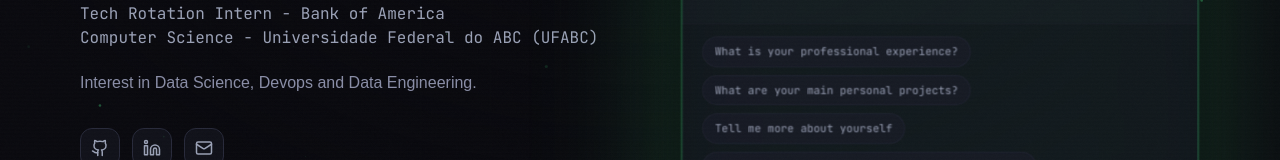
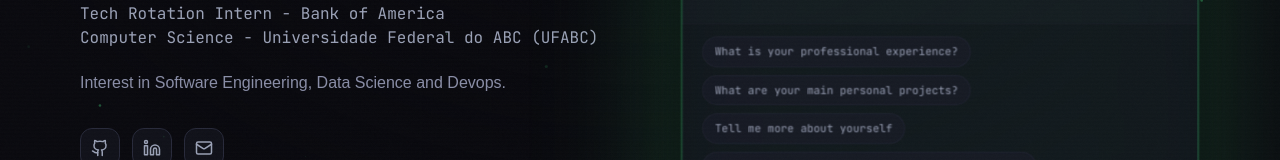
Before and after one commit to Netreck/Portfolio, a React (Vite) app in the folder web/: page /#about in a window 1280 px wide. Shown: the part 571-731 px from the top of the page. Built offline with nearby package versions, Linux system fonts and the light colour scheme; no server answers; a web font is replaced by a local one.

Commit message:
change frontend - final test CI/CD

```diff
--- a/web/src/components/Hero.tsx
+++ b/web/src/components/Hero.tsx
@@ -116,7 +116,7 @@
             variants={fadeUp}
             className="mt-5 max-w-lg font-body text-base leading-relaxed text-dark-300"
           >
-            Interest in Data Science, Devops and Data Engineering.
+            Interest in Software Engineering, Data Science and Devops.
           </motion.p>
 
           <motion.div variants={fadeUp} className="mt-8 flex items-center gap-3">
```
